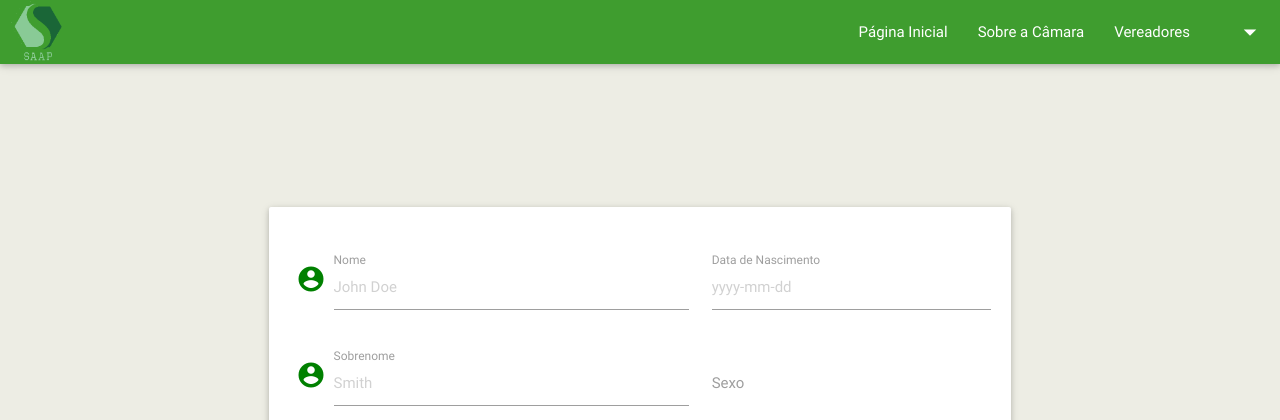
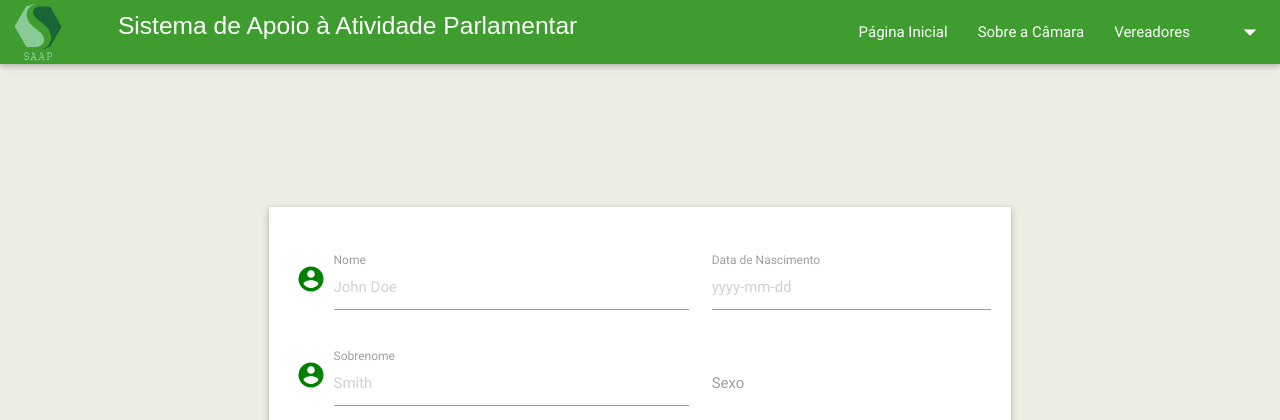
Before and after one commit to fga-eps-mds/2016.2-SAAP, a Django app: page /cadastro/ in a window 1280 px wide. Shown: the top 420 px of the page. Run offline with Django 3.2, Linux system fonts and the light colour scheme; some libraries are stand-ins or nearby versions.

Commit message:
Adiciona o nome do sítio ao cabeçalho padrão.

```diff
--- a/saap/default/templates/cabecalho.html
+++ b/saap/default/templates/cabecalho.html
@@ -25,10 +25,13 @@
   </ul>
   <nav>
     <div class="nav-wrapper saap-dark-green row">
-      <div class="col s12 m4 l1">
+      <div class="col s4 m4 l2">
         <a href="/">
           <img src="../static/images/logov1.png" height="64" class="brand-logo responsive-image">
         </a>
+      </div>
+      <div class="col s4 m4 l5 offset-l1">
+        <h5 class="enter" href="/">Sistema de Apoio à Atividade Parlamentar</h5>
       </div>
       <ul class="right hide-on-med-and-down">
         <li><a href="/">Página Inicial</a></li>
```
